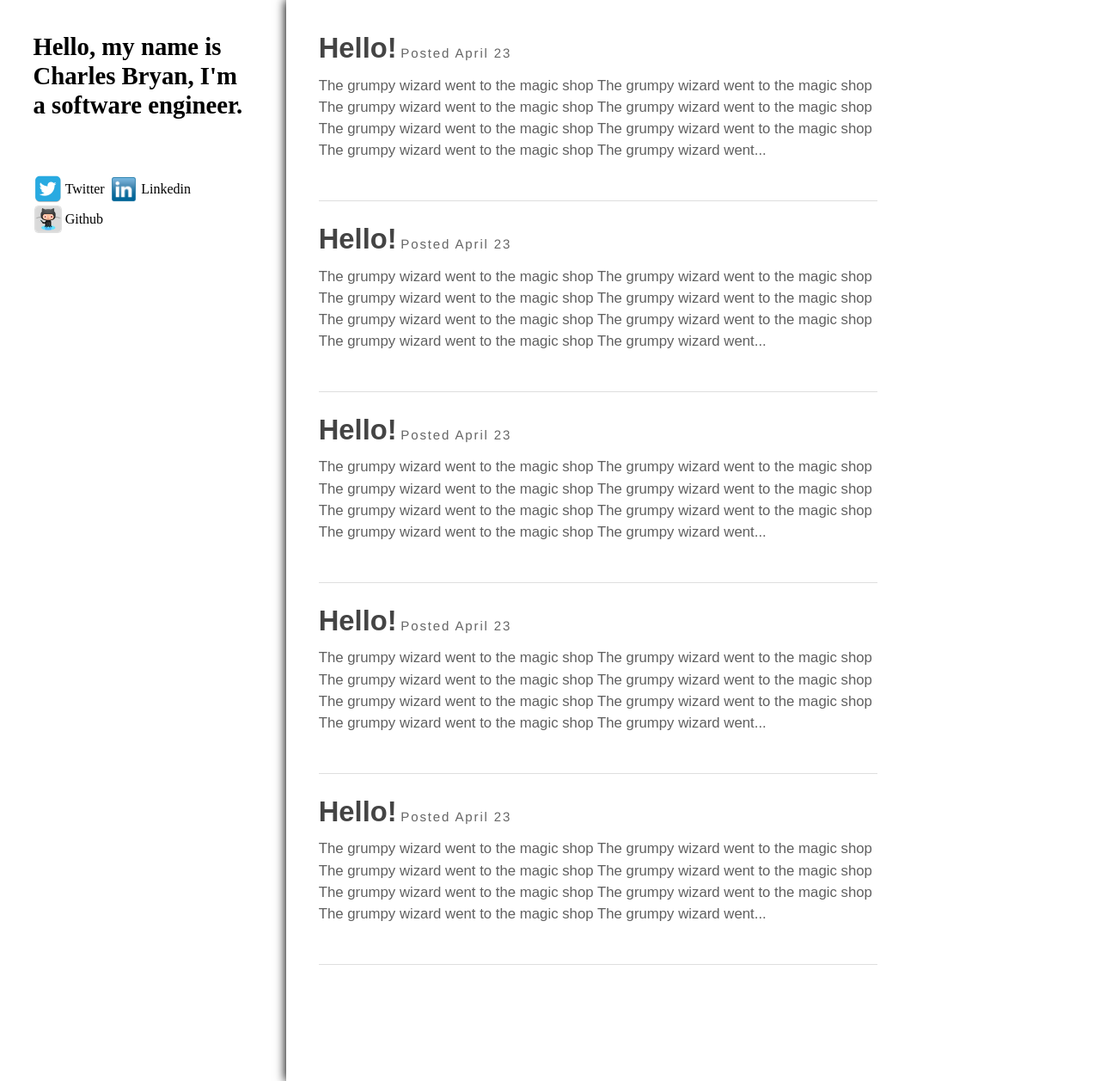
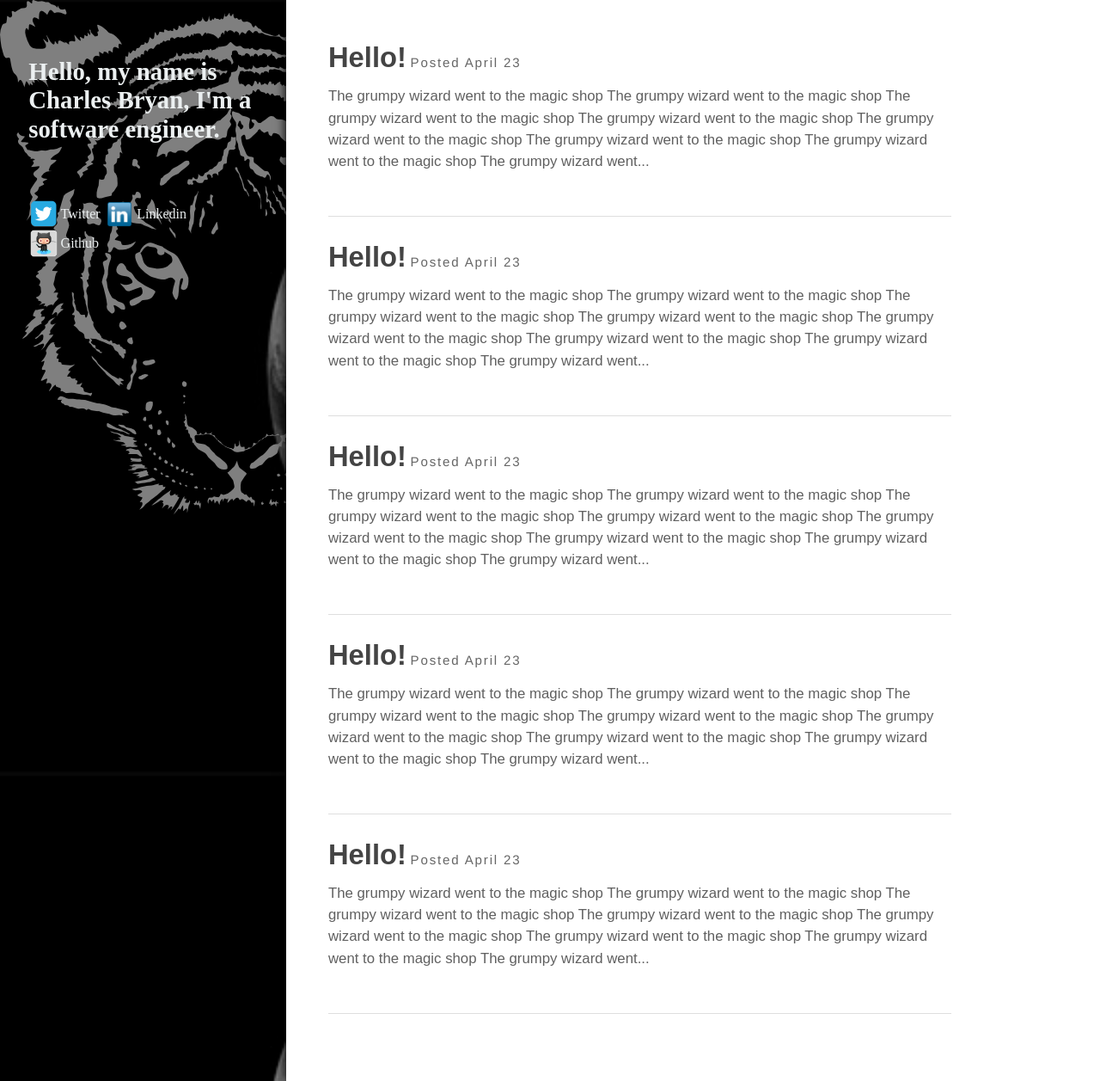
Before and after one commit to Chaseph/chaseph.github.io, a Jekyll site: the page built from index.html, in a window 1280 px wide and 1257 px high. Shown: the whole window at 86% size. Built offline with Jekyll 4.4.1, drawn with Linux system fonts in a browser that asks for light colours; Markdown is read by kramdown in place of the engine named in the settings; the list of posts is cut into pages by our own code.

Commit message:
redesigning aside

```diff
--- a/_layouts/default.html
+++ b/_layouts/default.html
@@ -12,6 +12,8 @@
 <body>
 
 	<aside>
+		<img class="icon" src="/assets/images/tiger2.png"/>
+		<div class="aside-background">
 			<a href="{{ site.url }}">
 				<h1>Hello, my name is <span class="soft-green">Charles Bryan</span>, I'm a software engineer.</h1>
 			</a>
@@ -36,6 +38,7 @@
 					</a>
 				</li>
 			</ul>
+		</div>
 	</aside>
 
 	<div class="content">
--- a/assets/styles/default.css
+++ b/assets/styles/default.css
@@ -1,10 +1,20 @@
 * {
 	margin: 0;
 	padding: 0;
+	position: relative;
+	z-index: 10;
 }
 
 html, body {
 	height: 100%;
+}
+
+body {
+	background: url('/assets/images/earth.jpg') no-repeat center center fixed;
+	-webkit-background-size: cover;
+	-moz-background-size: cover;
+	-o-background-size: cover;
+	background-size: cover;
 }
 
 a {
@@ -46,10 +56,14 @@ article p {
 aside {
 	float: left;
 	font-family: amaranth, serif;
+	height: 100%;
 	line-height: 1.5;
-	padding: 3%;
 	position: fixed;
-	width: 20%;
+	width: 26%;
+}
+
+aside a {
+	color: #ecf0f1;
 }
 
 aside h1 {
@@ -62,12 +76,21 @@ aside p {
 	padding-top: 2em;
 }
 
+.aside-background {
+	background: rgba(0, 0, 0, 0.5);
+	height: 100%;
+	padding: 10%;
+	padding-top: 20%;
+	width: 80%;
+}
+
 .content {
 	background: #FFFFFF;
 	box-shadow: -0.05em 0 0.7em;
 	float: right;
 	min-height: 100%;
-	width: 74%;
+	padding-right: 10%;
+	width: 64%;
 }
 
 .date {
@@ -78,6 +101,11 @@ aside p {
 	letter-spacing: 0.12em;
 	margin-top: 0.5%;
 	margin-bottom: 2%;
+}
+
+.icon {
+	position: absolute;
+	z-index: 0;
 }
 
 .page-bar-next, .page-bar-prev {
@@ -92,9 +120,8 @@ aside p {
 }
 
 .posts {
-	margin: 4%;
-	margin-right: 35%;
-	max-width: 650px;
+	margin: 6%;
+	max-width: 725px;
 	overflow: auto;
 }
 
```
Also changed, not shown: assets/images/earth.jpg (added), assets/images/tiger2.png (added), favicon.ico (added), 10 other files. Lines whose indentation alone changed are shown as unchanged.
